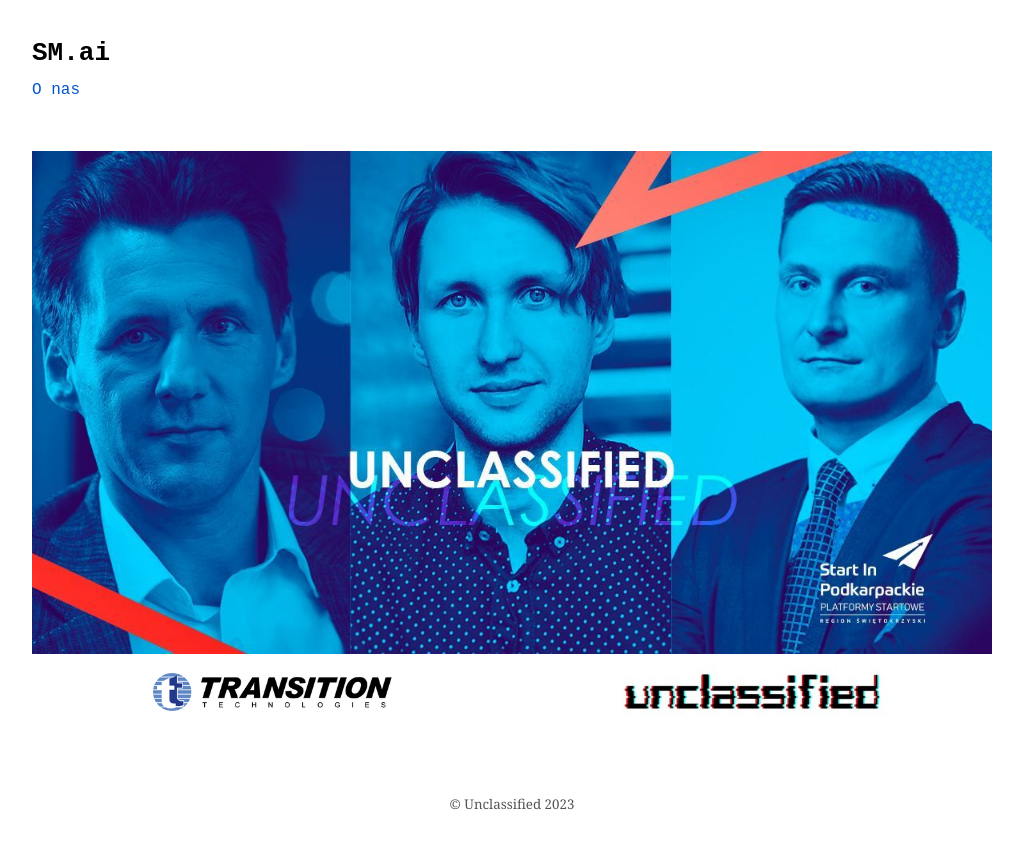
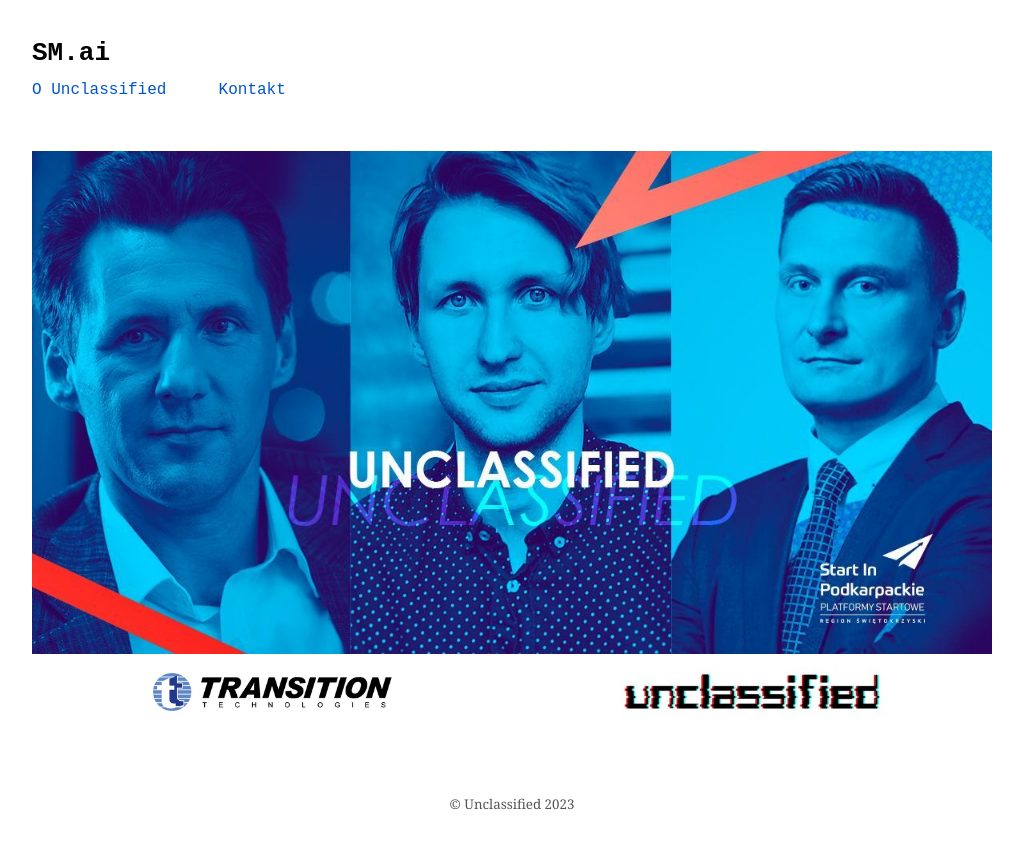
Before and after one commit to szajbus/unclassified.github.io, a Jekyll site: the page built from index.html, in a window 1280 px wide. Shown: the top 849 px of the page, without its empty margins (128-1151 px from the left). Built offline with Jekyll 4.4.1, drawn with Linux system fonts in a browser that asks for light colours.

Commit message:
Add contact page

```diff
--- a/_includes/nav.html
+++ b/_includes/nav.html
@@ -1,4 +1,5 @@
 <nav>
   <a class="home" href="/">{{ site.title }}</a>
-  <a href="/about">O nas</a>
+  <a href="/about">O Unclassified</a>
+  <a href="/contact">Kontakt</a>
 </nav>
--- a/_sass/style.scss
+++ b/_sass/style.scss
@@ -78,7 +78,7 @@
     font-family: monospace;
 
     &:not(:last-child) {
-      margin-right: 1rem;
+      margin-right: 3rem;
     }
 
     &.home {
```
Also changed, not shown: contact.html (added, +12 -0 lines).
